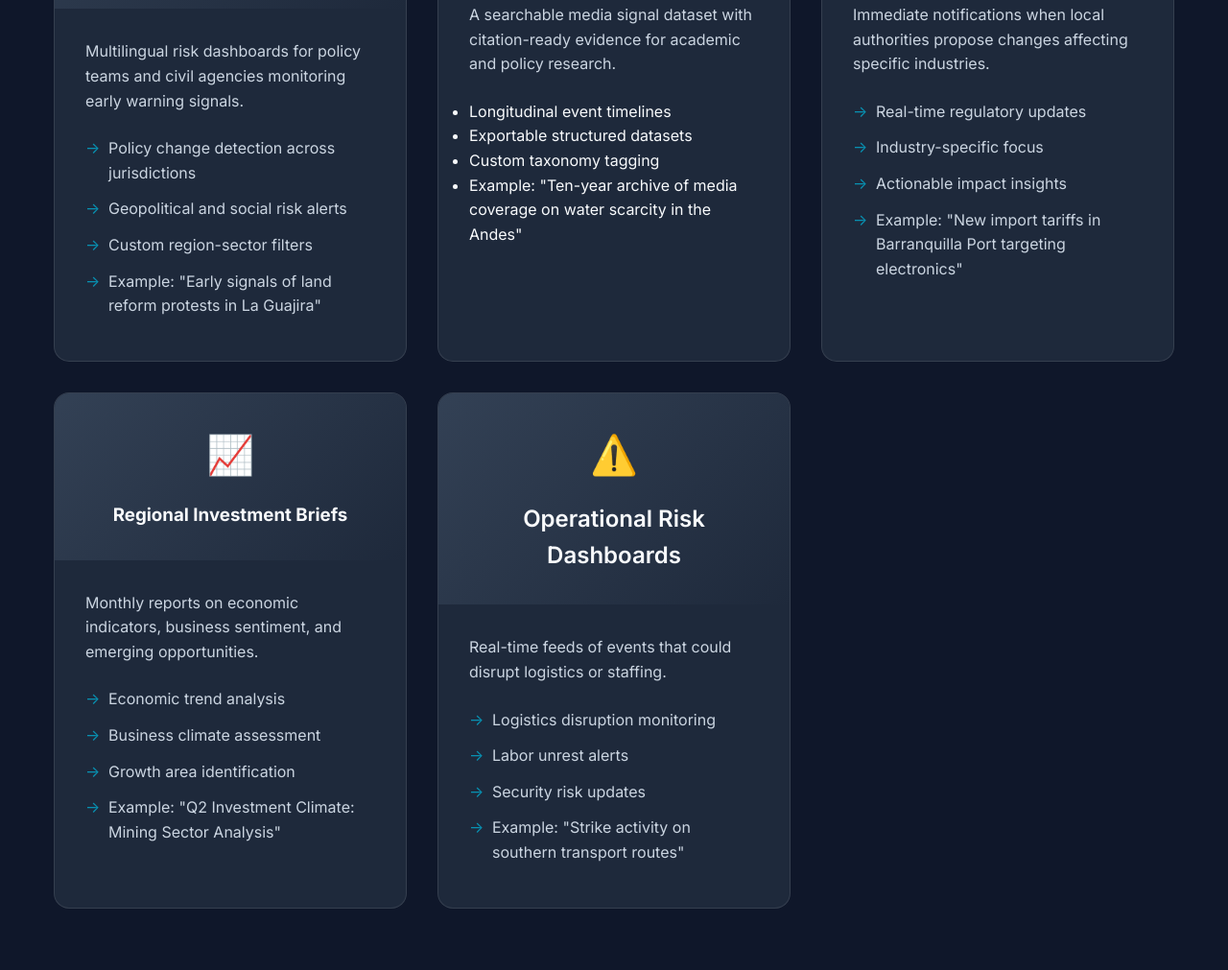
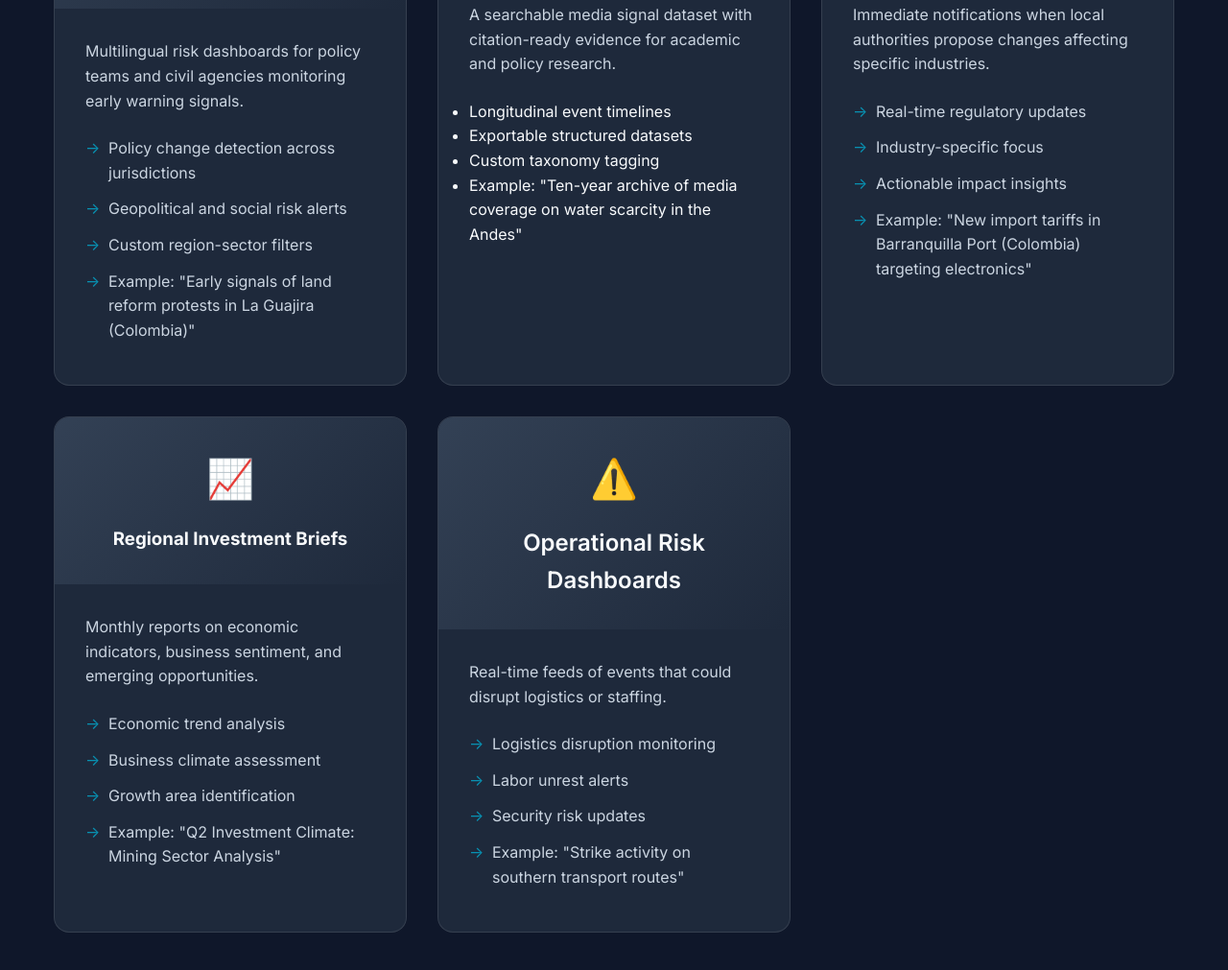
Before and after one commit to robertdshaw/echo_website, a plain HTML site: page index.html in a window 1280 px wide. Shown: the part 5214-6225 px from the top of the page at 96% size. Drawn offline with Linux system fonts and the light colour scheme.

Commit message:
products

```diff
--- a/index.html
+++ b/index.html
@@ -1660,7 +1660,7 @@
             <li>Policy change detection across jurisdictions</li>
             <li>Geopolitical and social risk alerts</li>
             <li>Custom region-sector filters</li>
-            <li>Example: "Early signals of land reform protests in La Guajira"</li>
+            <li>Example: "Early signals of land reform protests in La Guajira (Colombia)"</li>
           </ul>
         </div>
       </div>
@@ -1694,7 +1694,7 @@
             <li>Real-time regulatory updates</li>
             <li>Industry-specific focus</li>
             <li>Actionable impact insights</li>
-            <li>Example: "New import tariffs in Barranquilla Port targeting electronics"</li>
+            <li>Example: "New import tariffs in Barranquilla Port (Colombia) targeting electronics"</li>
           </ul>
         </div>
       </div>
```
